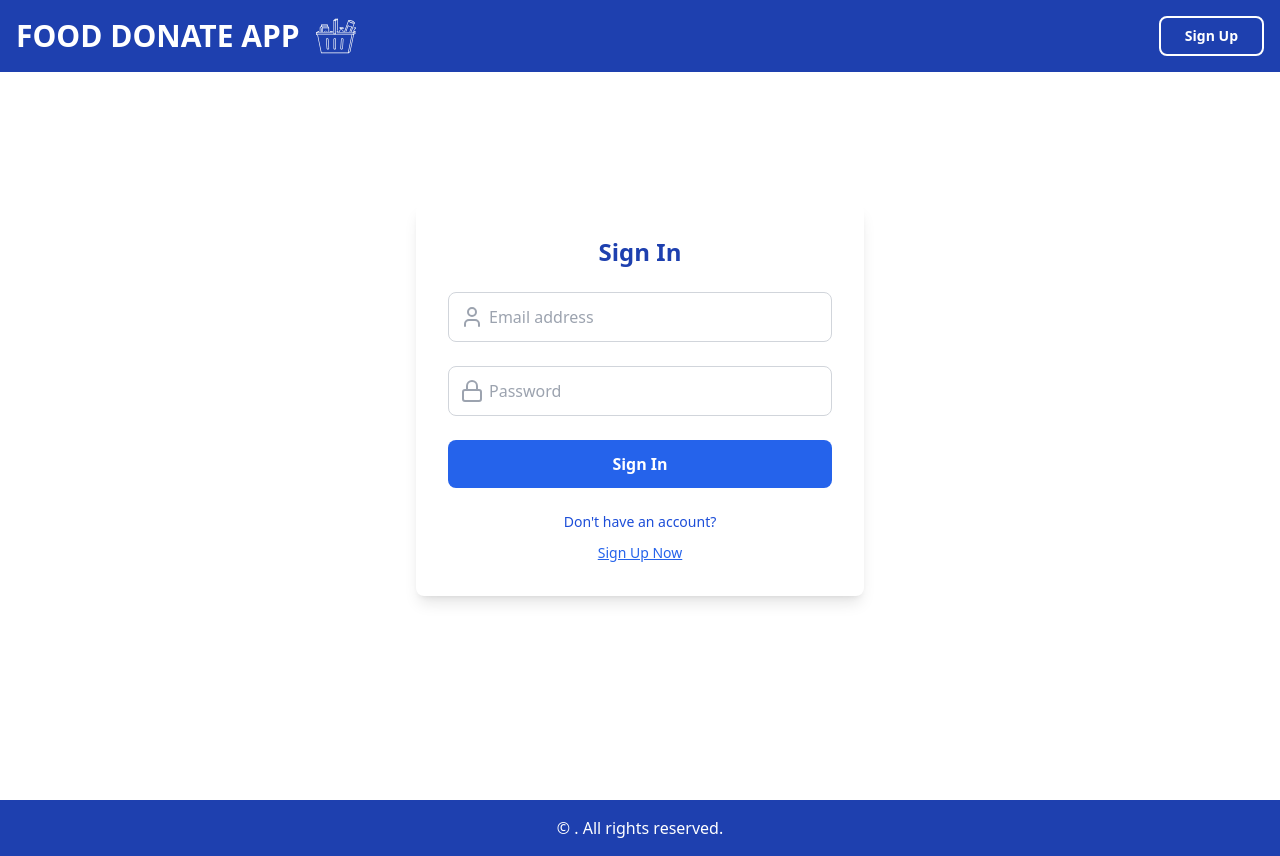
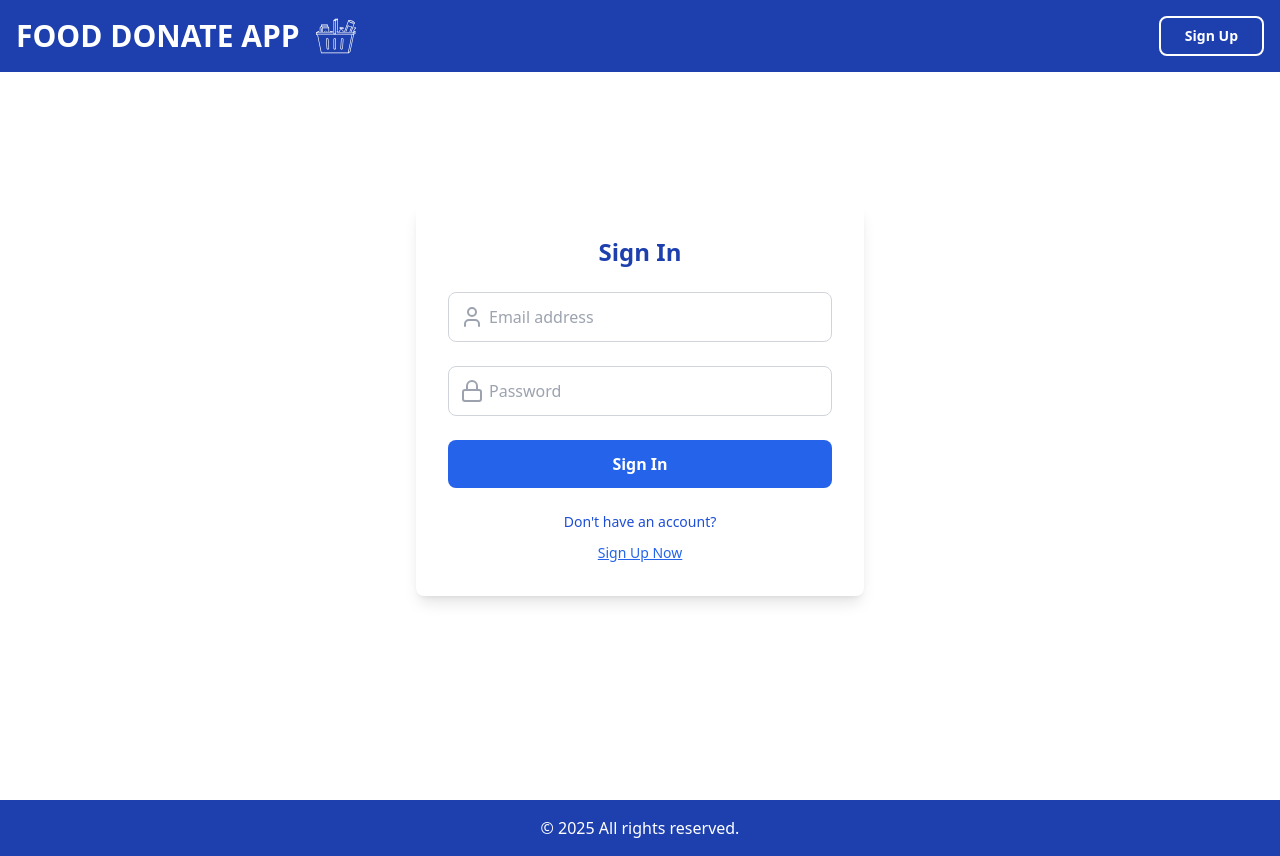
Before and after one commit to hari-haran-ah/food-waste-management, a React (Vite) app in the folder frontend/: page / in a window 1280 px wide. Built offline with nearby package versions, Linux system fonts and the light colour scheme.

Commit message:
Footer updated

```diff
--- a/frontend/src/components/Footer.jsx
+++ b/frontend/src/components/Footer.jsx
@@ -2,7 +2,7 @@
 function Footer() {
     return (
       <footer className="bg-blue-800 p-4 text-center text-white">
-        <p>&copy; . All rights reserved.</p>
+        <p>&copy; 2025 All rights reserved.</p>
       </footer>
     );
   }
```
